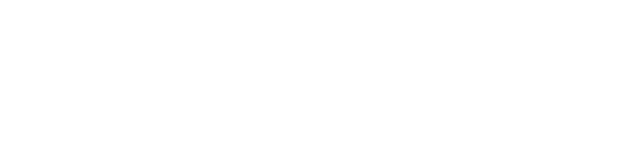
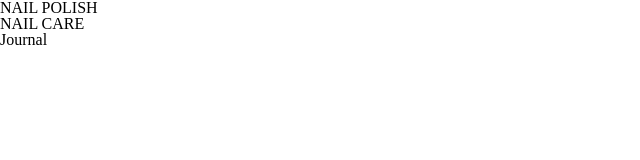
Before and after one commit to s2meeeee/scss-study, a website: page paint-box/index.html in a window 1280 px wide. Shown: the whole page, without its empty margins (0-640 px from the left). Drawn offline with Linux system fonts and the light colour scheme; a web font is replaced by a local one.

Commit message:
230711_paint 수정1

```diff
--- a/paint-box/index.html
+++ b/paint-box/index.html
@@ -8,6 +8,16 @@
     <title>(S)CSS Masterclass</title>
   </head>
   <body>
-
+    <header>
+      <nav>
+        <ul>
+          <li>NAIL POLISH</li>
+          <li>NAIL CARE</li>
+        </ul>
+        <ul>
+          Journal
+        </ul>
+      </nav>
+    </header>
   </body>
 </html>
--- a/paint-box/src/scss/_variables.scss
+++ b/paint-box/src/scss/_variables.scss
@@ -2,7 +2,3 @@ $paddingLeft: 65px;
 
 // (_)밑줄의 의미 css로 변하지 않았으면 하는 것
 // 즉 scss만을 위한 파일이라고 의미하는 것
-
-$red:#e7473c;
-$white:#f0eff0;
-$fixedWidth:33%;
```
